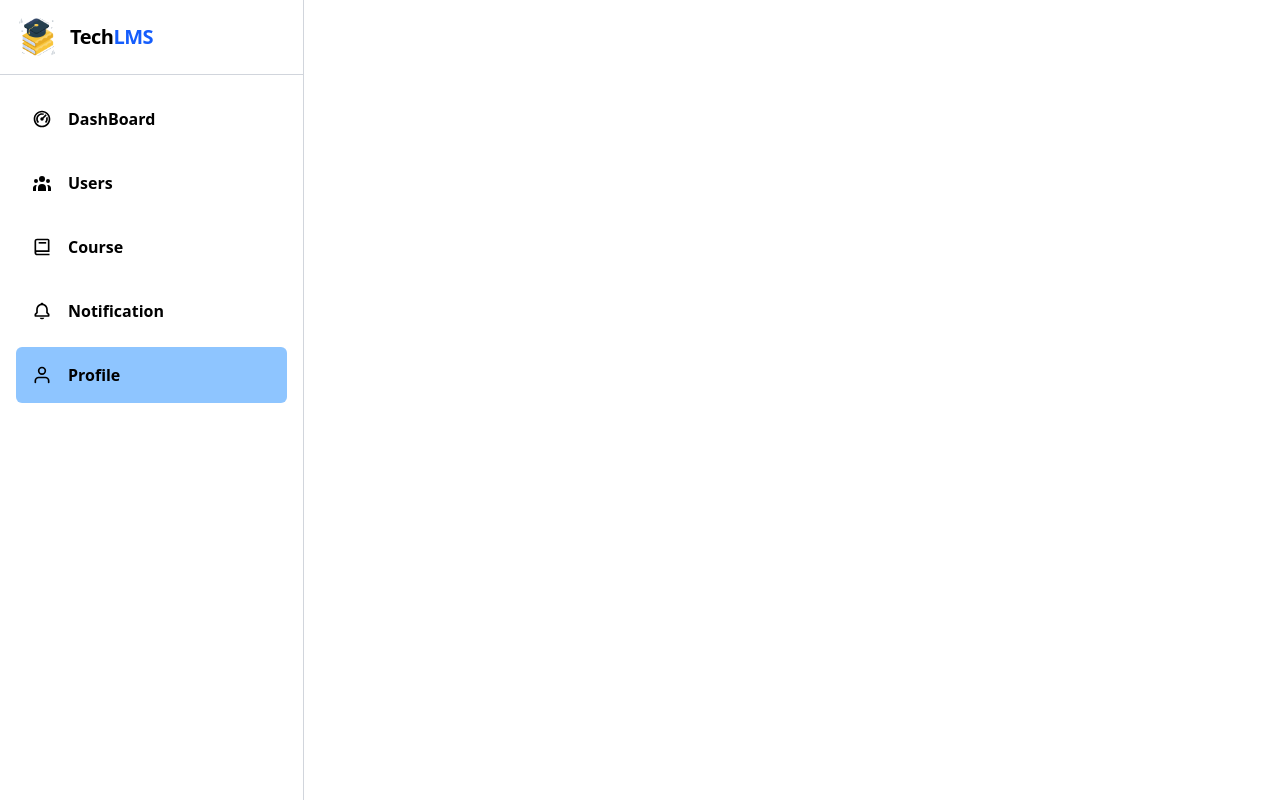
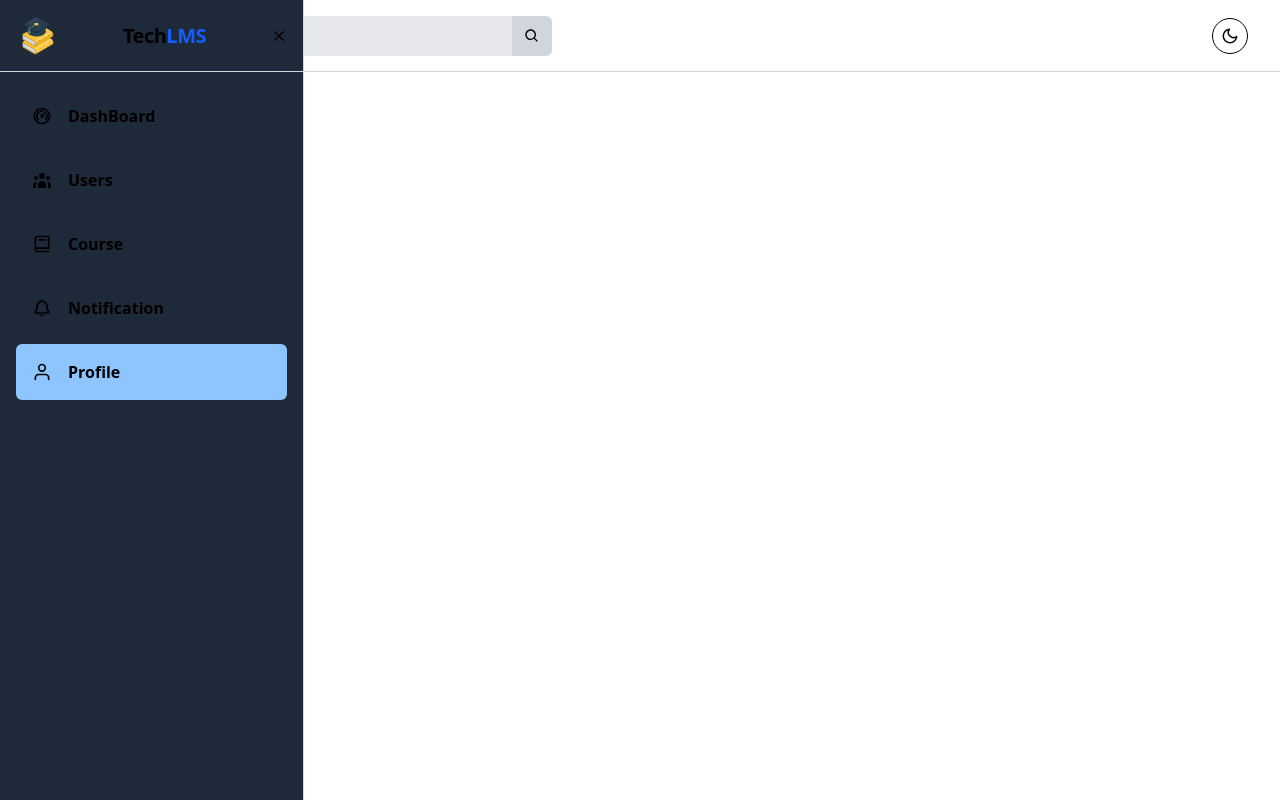
Before and after one commit to bhavik-advant/Learning-Management-System, a Next.js app: page /dashboard in a window 1280 px wide. Built offline with nearby package versions, Linux system fonts and the light colour scheme.

Commit message:
add navbar and add hamburger

```diff
--- /dev/null
+++ b/app/dashboard/layout.tsx
@@ -0,0 +1,26 @@
+'use client';
+import NavBar from '@/components/NavBar';
+import Sidebar from '@/components/Sidebar';
+import React, { useState } from 'react';
+
+const Layout: React.FC<{ children: React.ReactNode }> = ({ children }) => {
+  const [showSidebar, setShowSidebar] = useState<boolean>(false);
+
+  const handleToggle = () => {
+    setShowSidebar(prev => !prev);
+  };
+
+  return (
+    <>
+      <div className="flex relative">
+        <Sidebar show={showSidebar} onClick={handleToggle} />
+        <div className='flex-1'>
+          <NavBar onClick={handleToggle} />
+          {children}
+        </div>
+      </div>
+    </>
+  );
+};
+
+export default Layout;
--- a/app/dashboard/page.tsx
+++ b/app/dashboard/page.tsx
@@ -1,11 +1,5 @@
-import Sidebar from '@/components/Sidebar';
-
 function DashBoard() {
-  return (
-    <div >
-      <Sidebar />
-    </div>
-  );
+  return <div>dashBoard</div>;
 }
 
 export default DashBoard;
--- a/components/NavBar.tsx
+++ b/components/NavBar.tsx
@@ -1,9 +1,23 @@
-import React from 'react';
+import { BiSearch } from 'react-icons/bi';
+import ThemeButton from './ui/ThemeButton';
+import { GiHamburgerMenu } from 'react-icons/gi';
 
-function NavBar() {
-  return <nav>
-
-  </nav>;
-}
+const NavBar: React.FC<{ onClick: () => void }> = ({ onClick }) => {
+  return (
+    <nav className=" flex justify-between items-center border-b w-full lg:px-8  p-4 h-18 border-gray-300  gap-4">
+      <GiHamburgerMenu className="lg:hidden text-2xl" onClick={onClick} />
+      <div className="flex flex-1  items-center ">
+        <input
+          placeholder="Search.."
+          className="max-w-120 flex-1  rounded-l-md  focus:outline-none px-2 py-2  w-full bg-gray-200 dark:bg-gray-700"
+        />
+        <button className="bg-gray-300 dark:bg-gray-600 p-3 rounded-r-md">
+          <BiSearch />
+        </button>
+      </div>
+      <ThemeButton />
+    </nav>
+  );
+};
 
 export default NavBar;
--- a/components/Sidebar.tsx
+++ b/components/Sidebar.tsx
@@ -4,41 +4,48 @@ import { FiUser } from 'react-icons/fi';
 import { RiDashboard2Line } from 'react-icons/ri';
 import { BiBell, BiBook } from 'react-icons/bi';
 import { HiUserGroup } from 'react-icons/hi';
+import { CgClose } from 'react-icons/cg';
 
-function Sidebar() {
+const Sidebar: React.FC<{ show: boolean; onClick: () => void }> = ({ show, onClick }) => {
   return (
-    <div className=" min-h-screen w-76 border-r border-gray-300">
-      <div className="flex justify-start items-center p-4 gap-3 cursor-pointer border-b border-gray-300">
+    <div
+      className={`fixed top-0 left-0 z-50 min-h-screen bg-gray-800 w-76 border-r border-gray-300 transform transition-transform duration-300 ease-in-out ${show ? 'translate-x-0' : '-translate-x-full'} lg:translate-x-0`}
+    >
+      <div className="flex justify-between items-center p-4 gap-3 h-18 cursor-pointer border-b border-gray-300">
         <Image src={logo} alt="logo" width={42} height={42} />
         <h1 className="text-xl font-semibold tracking-tight">
           Tech<span className="text-blue-600">LMS</span>
         </h1>
+
+        <button onClick={onClick}>
+          <CgClose />
+        </button>
       </div>
 
       <ul className="p-4 space-y-2">
-        <li className="flex justify-start items-center rounded-md gap-4 p-4 ">
+        <li className="flex items-center rounded-md gap-4 p-4">
           <RiDashboard2Line className="text-xl" />
           <p className="font-semibold">DashBoard</p>
         </li>
-        <li className="flex justify-start items-center rounded-md gap-4 p-4 ">
+        <li className="flex items-center rounded-md gap-4 p-4">
           <HiUserGroup className="text-xl" />
-          <p className="font-semibold"> Users</p>
+          <p className="font-semibold">Users</p>
         </li>
-        <li className="flex justify-start items-center rounded-md gap-4 p-4 ">
+        <li className="flex items-center rounded-md gap-4 p-4">
           <BiBook className="text-xl" />
           <p className="font-semibold">Course</p>
         </li>
-        <li className="flex justify-start items-center rounded-md gap-4 p-4 ">
+        <li className="flex items-center rounded-md gap-4 p-4">
           <BiBell className="text-xl" />
           <p className="font-semibold">Notification</p>
         </li>
-        <li className="flex justify-start items-center rounded-md gap-4 p-4 bg-blue-300">
+        <li className="flex items-center rounded-md gap-4 p-4 bg-blue-300">
           <FiUser className="text-xl" />
           <p className="font-semibold">Profile</p>
         </li>
       </ul>
     </div>
   );
-}
+};
 
 export default Sidebar;
```
